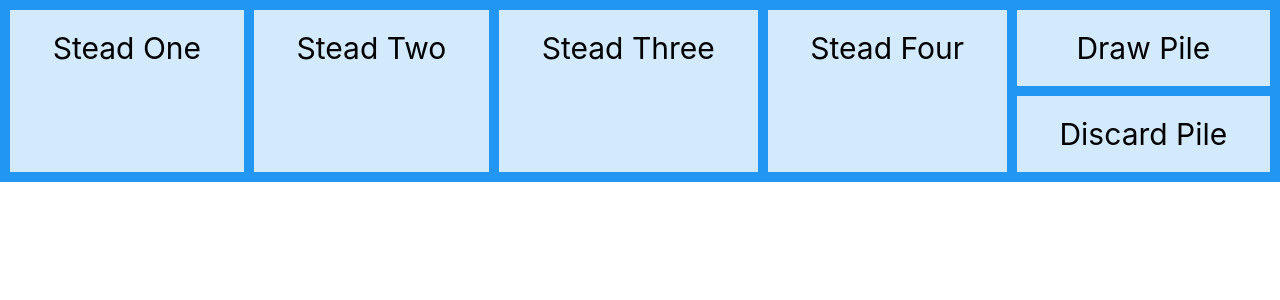
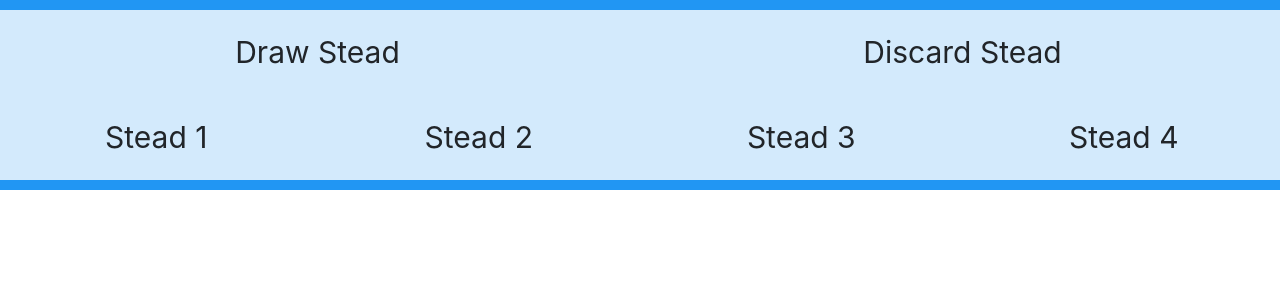
Before and after one commit to BBuchholz/tableau-myriad, a React (Create React App) app: page / in a window 1280 px wide. Shown: the top 300 px of the page. Built offline with nearby package versions, Linux system fonts and the light colour scheme.

Commit message:
Add Bootstrap

```diff
--- a/package.json
+++ b/package.json
@@ -6,7 +6,9 @@
     "@testing-library/jest-dom": "^5.11.4",
     "@testing-library/react": "^11.1.0",
     "@testing-library/user-event": "^12.1.10",
+    "bootstrap": "4.6.0",
     "react": "^17.0.2",
+    "react-bootstrap": "^1.6.1",
     "react-dom": "^17.0.2",
     "react-scripts": "4.0.3",
     "web-vitals": "^1.0.1"
--- a/src/App.css
+++ b/src/App.css
@@ -1,11 +1,7 @@
-.stacker {
-  grid-row: 1 / 3;
+.App {
+  text-align: center;
 }
-
 .tableau {
-  display: grid;
-  grid-template-columns: auto auto auto auto auto;
-  grid-gap: 10px;
   background-color: #2196F3;
   padding: 10px;
 }
--- a/src/App.js
+++ b/src/App.js
@@ -1,14 +1,24 @@
+import 'bootstrap/dist/css/bootstrap.min.css';
 import './App.css';
+import Container from 'react-bootstrap/Container';
+import Row from 'react-bootstrap/Row';
+import Col from 'react-bootstrap/Col';
 
 function App() {
   return (
-    <div class="tableau">
-      <div class="stead stacker">Stead One</div>
-      <div class="stead stacker">Stead Two</div>
-      <div class="stead stacker">Stead Three</div>
-      <div class="stead stacker">Stead Four</div>
-      <div class="stead">Draw Pile</div>
-      <div class="stead">Discard Pile</div>
+    <div className="App">
+      <Container className="tableau" fluid>
+        <Row>
+          <Col>Draw Stead</Col>
+          <Col>Discard Stead</Col>
+        </Row>
+        <Row>
+          <Col>Stead 1</Col>
+          <Col>Stead 2</Col>
+          <Col>Stead 3</Col>
+          <Col>Stead 4</Col>
+        </Row>
+      </Container>
     </div>
   );
 }
```
Also changed, not shown: 1 other file (tests, documents, lock files or other folders).
